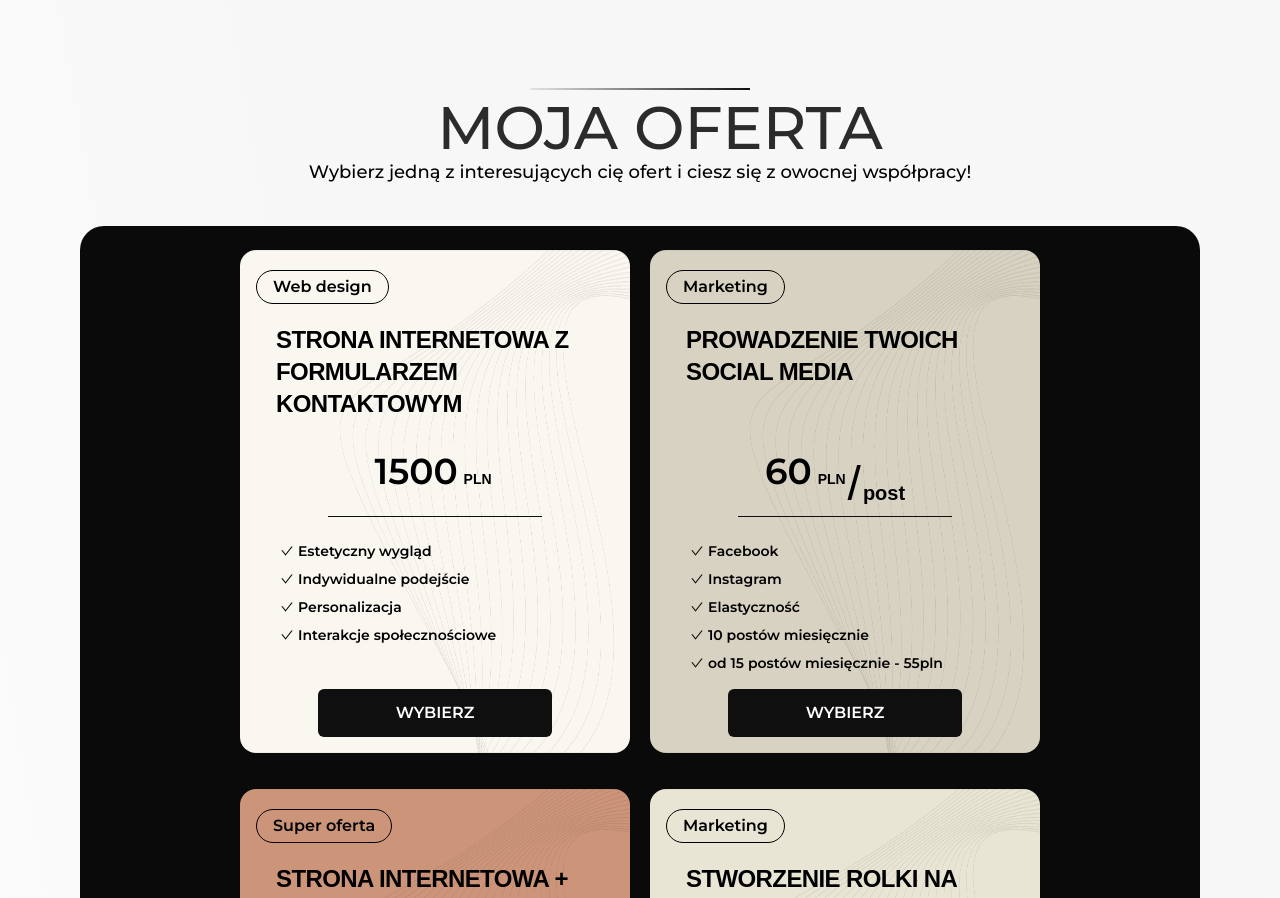
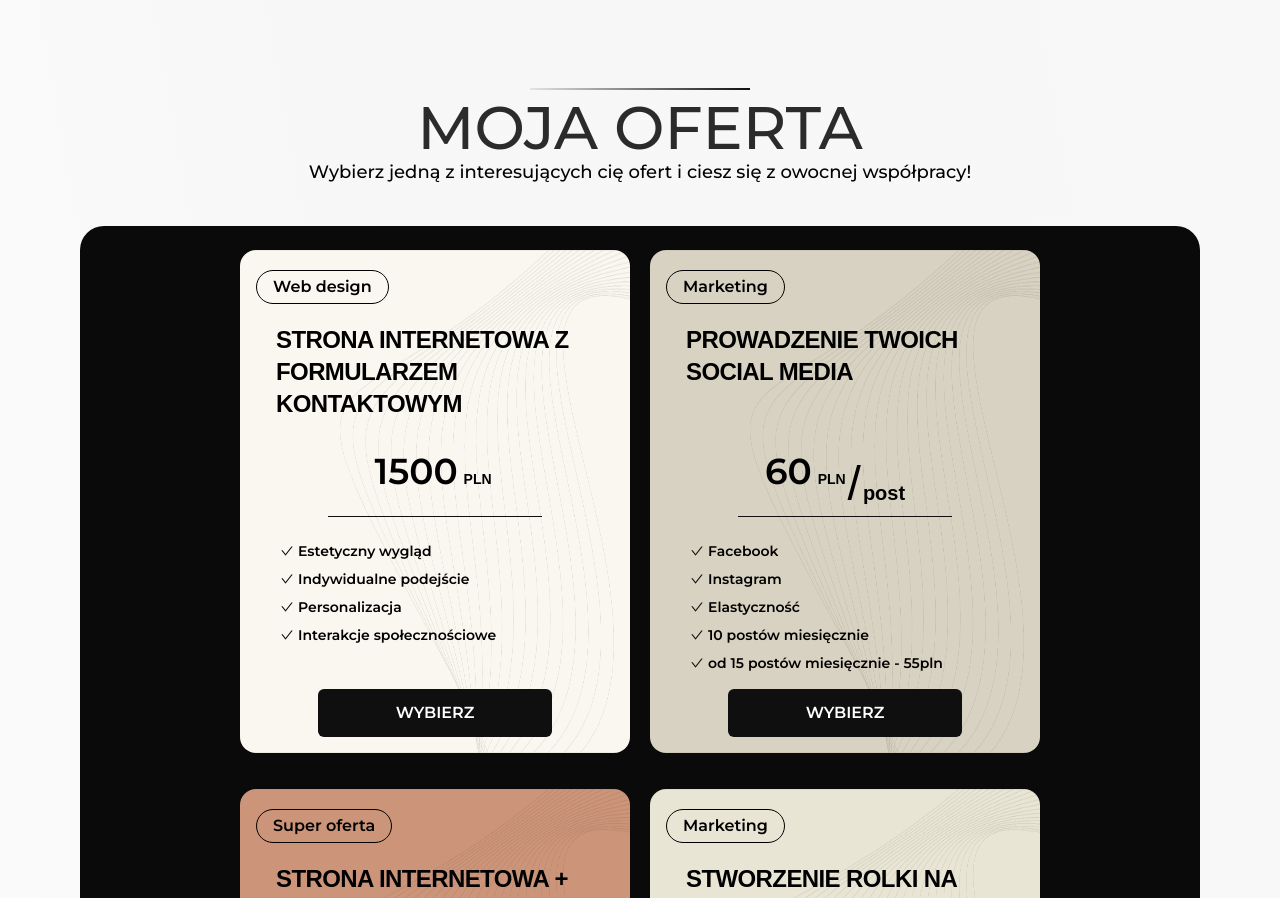
Before and after one commit to K0ntek/JakubKontek, a React (Vite) app in the folder Kontek/: page / in a window 1280 px wide. Shown: the part 1560-2458 px from the top of the page. Built offline with nearby package versions, Linux system fonts and the light colour scheme; a web font is replaced by a local one.

Commit message:
Update Pricing.jsx

```diff
--- a/Kontek/src/components/Pricing.jsx
+++ b/Kontek/src/components/Pricing.jsx
@@ -61,7 +61,7 @@ const Pricing = ({chooseOption, setOption, setPrice}) => {
         <div className=' mx-auto'>
             <div className="w-fit mx-auto">
                 <div className="w-1/3 bg-gradient-to-r from-[#e4e4e4] to-[#0f0f0f] h-[2px] mx-auto mb-2"></div>
-                <h2 className=' font-montserrat text-center text-4xl ml-10 md:text-6xl font-[500] text-[#2b2b2b]'>MOJA OFERTA</h2>
+                <h2 className=' font-montserrat text-center text-4xl md:text-6xl font-[500] text-[#2b2b2b]'>MOJA OFERTA</h2>
                 <p className=' text-center font-montserrat font-[500] text-lg'>Wybierz jedną z interesujących cię ofert i ciesz się z owocnej współpracy!</p>
             </div>
             <div className="bg-[#0a0a0a] rounded-3xl p-4 flex flex-wrap mx-auto justify-center gap-5 mt-10">
```
